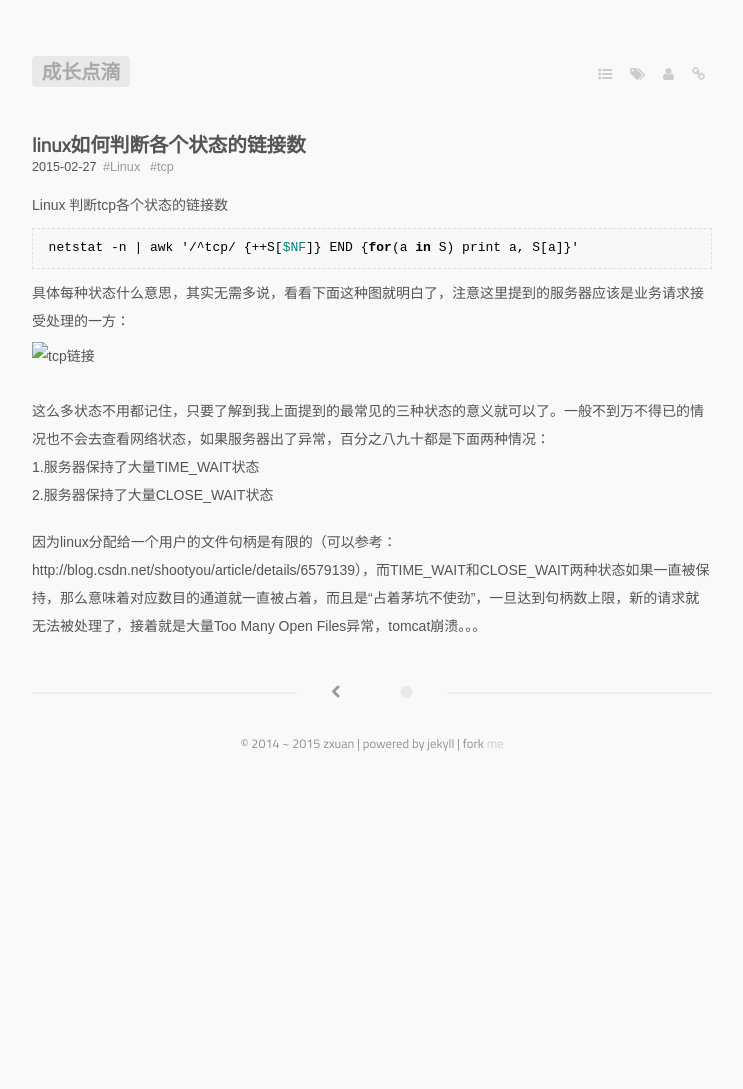
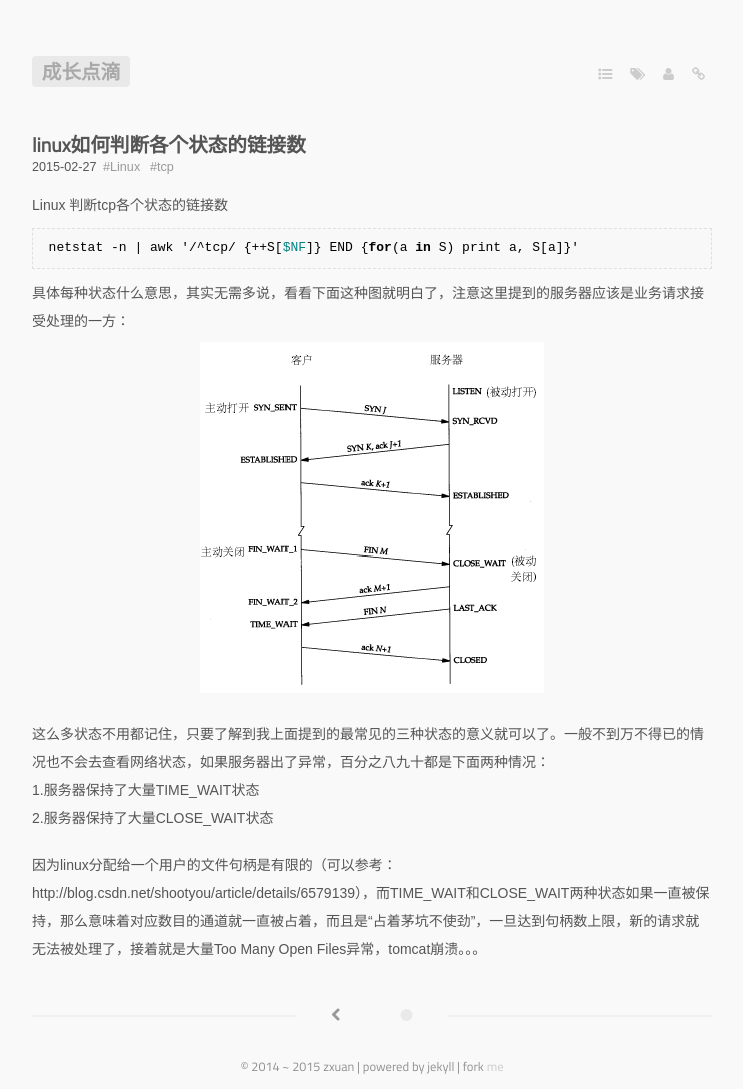
Before and after one commit to zxuan/blog, a Jekyll site: the page built from _posts/2015-02-27-linux查询tcp各个状态的链接数.markdown, in a window 1280 px wide. Shown: the whole page, without its empty margins (268-1011 px from the left). Built offline with Jekyll 4.4.1, drawn with Linux system fonts in a browser that asks for light colours; some web fonts are replaced; Markdown is read by kramdown in place of the engine named in the settings; before the commit the page ends 900 px from its top, so only the background shows below that.

Commit message:
tcp url 修改

````diff
--- a/_posts/2015-02-27-linux查询tcp各个状态的链接数.markdown
+++ b/_posts/2015-02-27-linux查询tcp各个状态的链接数.markdown
@@ -12,7 +12,7 @@ Linux 判断tcp各个状态的链接数
 netstat -n | awk '/^tcp/ {++S[$NF]} END {for(a in S) print a, S[a]}'
 ```
 具体每种状态什么意思，其实无需多说，看看下面这种图就明白了，注意这里提到的服务器应该是业务请求接受处理的一方：
-![tcp链接]({{ site.baseurl }}/file/media/2012/02/27/tcp.gif)
+![tcp链接]({{ site.baseurl }}/file/media/2015/02/27/tcp.gif)
 <p>
 这么多状态不用都记住，只要了解到我上面提到的最常见的三种状态的意义就可以了。一般不到万不得已的情况也不会去查看网络状态，如果服务器出了异常，百分之八九十都是下面两种情况：
 <br/>
````
